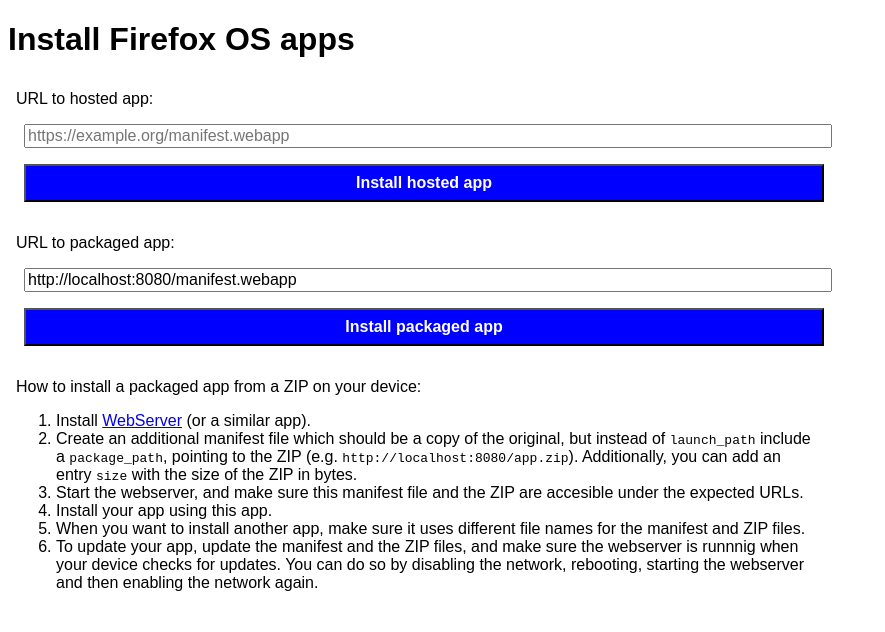
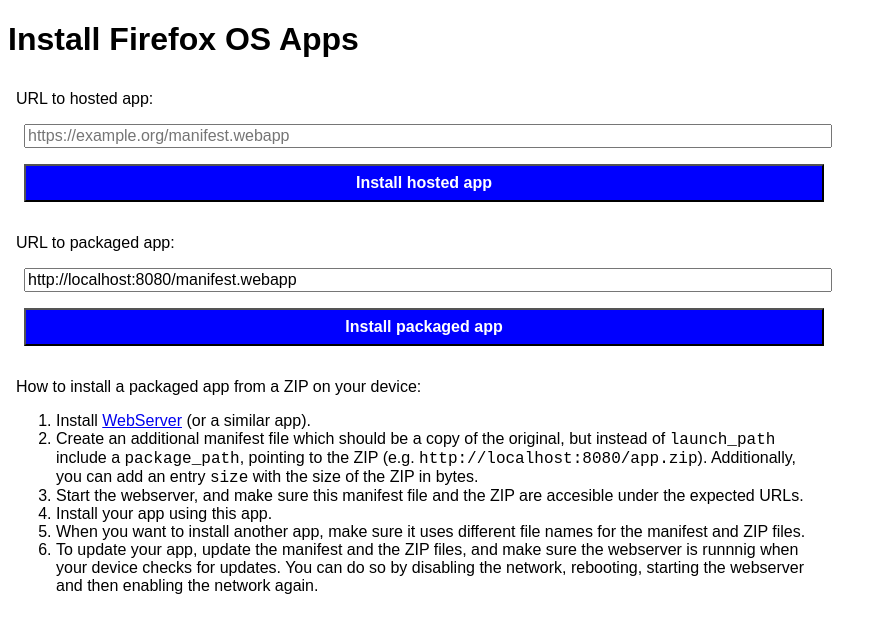
Before and after one commit to Schnark/ffosapp-installer, a plain HTML site: page index.html in a window 1280 px wide. Shown: the whole page, without its empty margins (0-885 px from the left). Drawn offline with Linux system fonts and the light colour scheme.

Commit message:
minor improvements

```diff
--- a/index.html
+++ b/index.html
@@ -1,11 +1,11 @@
 <!DOCTYPE html>
 <html><head>
 <meta charset="utf-8">
-<title>App installer</title>
+<title>App Installer</title>
 <link rel="icon" type="image/svg+xml" href="icon.svg" sizes="any">
 <link rel="stylesheet" href="style.css">
 </head><body>
-<h1>Install Firefox OS apps</h1>
+<h1>Install Firefox OS Apps</h1>
 <section>
 <label>URL to hosted app:
 <input id="hosted-url-input" type="url" placeholder="https://example.org/manifest.webapp"></label>
@@ -19,7 +19,7 @@
 <section>
 <p>How to install a packaged app from a ZIP on your device:</p>
 <ol>
-<li>Install <a href="https://marketplace.firefox.com/app/webserver" target="_blank">WebServer</a> (or a similar app).</li>
+<li>Install <a href="https://marketplace.firefox.com/app/webserver" target="_blank" rel="noopener">WebServer</a> (or a similar app).</li>
 <li>Create an additional manifest file which should be a copy of the original, but instead of <code>launch_path</code> include a <code>package_path</code>, pointing to the ZIP (e.g. <code>http://localhost:8080/app.zip</code>). Additionally, you can add an entry <code>size</code> with the size of the ZIP in bytes.</li>
 <li>Start the webserver, and make sure this manifest file and the ZIP are accesible under the expected URLs.</li>
 <li>Install your app using this app.</li>
--- a/style.css
+++ b/style.css
@@ -1,5 +1,9 @@
 html {
 	font-family: sans-serif;
+}
+
+code {
+	font-family: monospace, sans-serif;
 }
 
 input, button {
```
Also changed, not shown: 4 other files.
